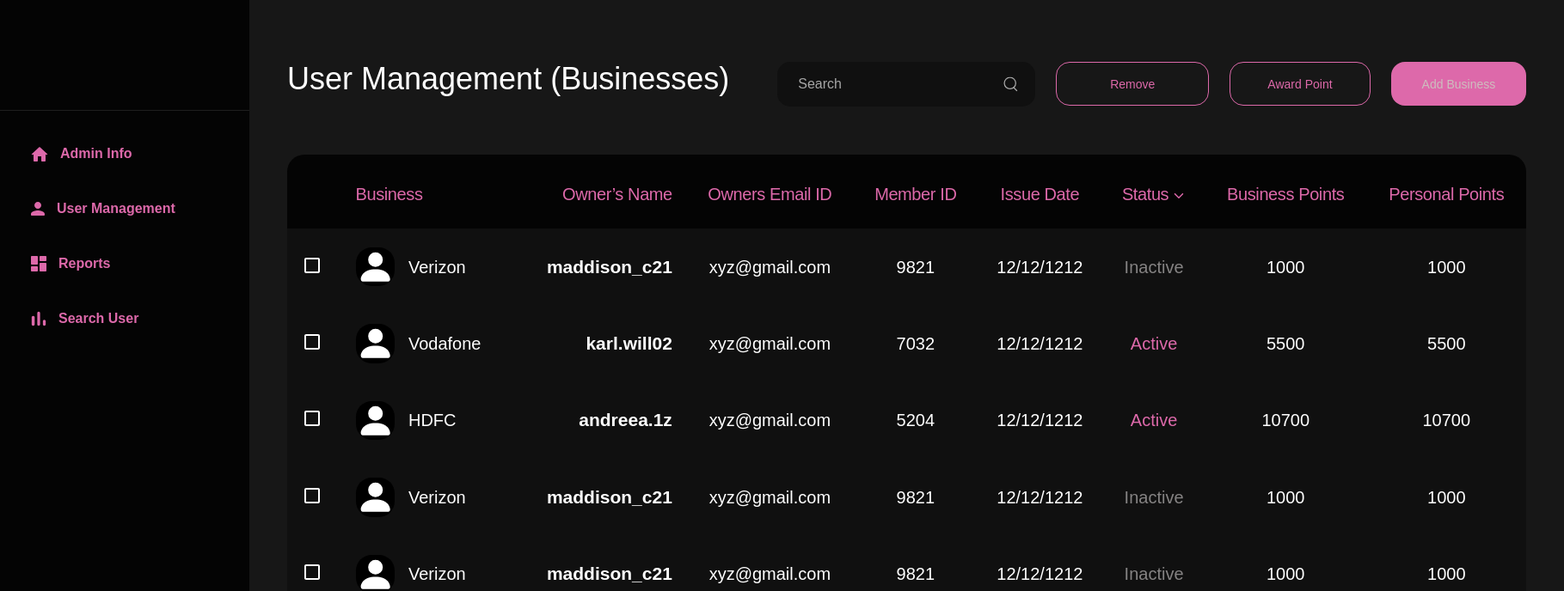
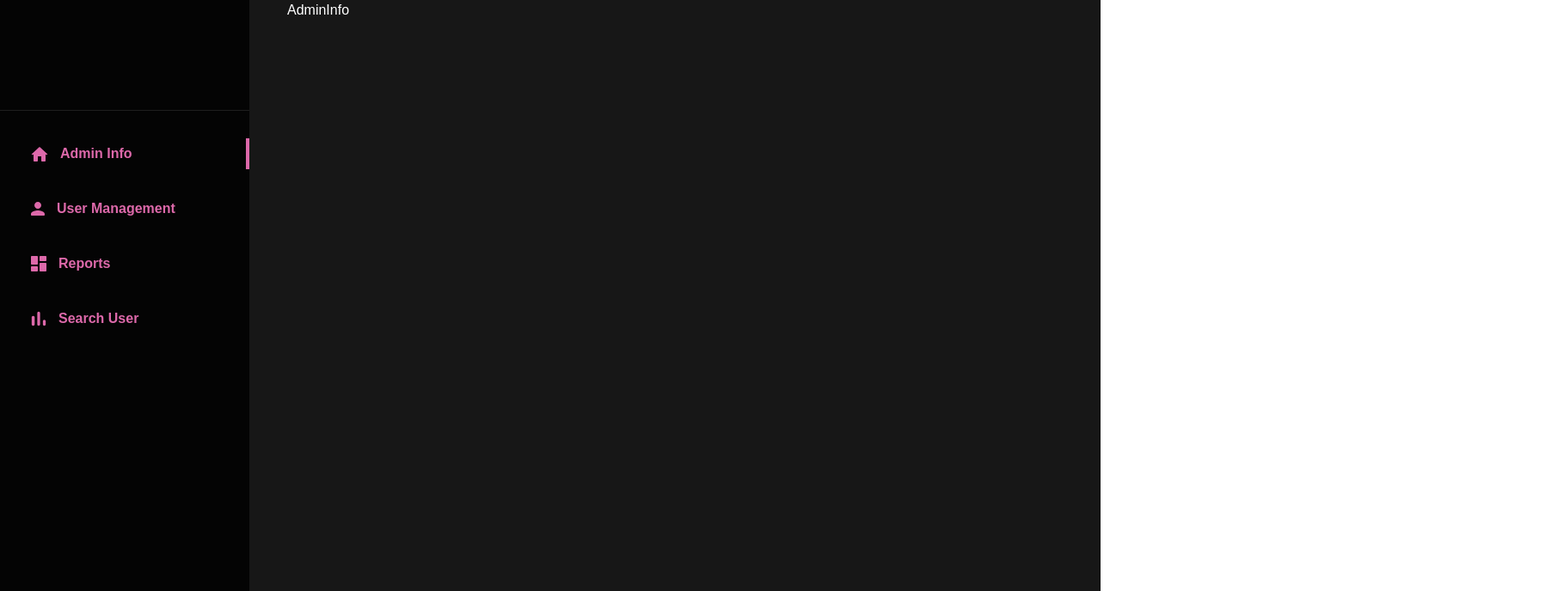
Before and after one commit to Vipul91195/crypto-owl, a React (Create React App) app: page /AdminInfo in a window 1280 px wide. Shown: the top 688 px of the page at 86% size, 1819 px wide, since content can reach past the window. Built offline with nearby package versions, Linux system fonts and the light colour scheme.

Commit message:
feat:design customer page

```diff
--- a/src/App.js
+++ b/src/App.js
@@ -10,9 +10,12 @@ import Businesses from './components/pages/Businesses';
 // import Login from './components/auth/Login';
 // import ResetPassword from './components/auth/ResetPassword';
 // import { VerifyOtp } from './components/auth/VerifyOtp';
-// import Home from './components/Home';
+import Home from './components/Home';
+import AdminInfo from './components/pages/AdminInfo';
 // import { AdminLayout } from './components/layout/AdminLayout';
-// import Businesses from './components/pages/Businesses';
+import Customers from './components/pages/Customers';
+import Reports from './components/pages/Reports';
+import SearchUser from './components/pages/SearchUser';
 
 function App() {
   return (
@@ -21,13 +24,22 @@ function App() {
       <BrowserRouter>
         <div className="App">
           <div>
-            <Businesses />
+            {/* <CustomerForm /> */}
             {/* <BusinessForm /> */}
+            {/* <Businesses /> */}
+            {/* <Customers /> */}
             {/* <AdminLayout /> */}
             {/* <AwardPoint /> */}
-            {/* <Routes>
-              <Route path="/" element={<Home />} />
-              <Route path="/login" element={<Login />} />
+            <Routes>
+              <Route path="/" />
+              <Route path="/AdminInfo" element={<AdminInfo />} />
+              <Route path="/Businesses" element={<Businesses />} />
+              <Route path="/Reports" element={<Reports />} />
+              <Route path="/Search-User" element={<SearchUser />} />
+              SearchUser
+            </Routes>
+            {/*
+            <Route path="/login" element={<Login />} />
               <Route path="/forgot" element={<Forgot />} />
               <Route path="verifyOtp" element={<VerifyOtp />} />
               <Route path="/reset-password" element={<ResetPassword />} />
--- a/src/admin/CustomerForm.js
+++ b/src/admin/CustomerForm.js
@@ -27,7 +27,7 @@ const CustomerForm = () => {
             >
                 {({ values, setFieldValue, handleSubmit }) =>
                 (<form onSubmit={handleSubmit} >
-                    <div className=' pt-7 pb-11 bg-black px-[31.5px] '>
+                    <div className=' pt-7 pb-11 bg-black px-[31.5px]'>
                         <div className='flex flex-col gap-[14px]'>
                             <div>
                                 <div className='text-sm font-medium tracking-tight text-pink-light pb-[13px]'>Name<span className='text-[#DD69AA]'>*</span></div>
@@ -74,6 +74,20 @@ const CustomerForm = () => {
                                     name='address'
                                     placeholder='Address' />
                             </div>
+                            <div className='flex gap-10 mt-[34px]'>
+                                <CustomButton
+                                    type="submit"
+                                    buttonStyle="w-full h-[44.83px] text-sm leading-6 tracking-tight font-medium  text-[#DD69AA] border border-[#DD69AA] rounded-2xl"
+                                >
+                                    Bulk Upload
+                                </CustomButton>
+                                <CustomButton
+                                    type="submit"
+                                    buttonStyle="w-full h-[44.83px]  text-sm leading-6 tracking-tight font-medium  text-[#DD69AA] border border-[#DD69AA] rounded-2xl"
+                                >
+                                    Remove
+                                </CustomButton>
+                            </div>
                         </div>
                         <div>
                             <CustomButton
--- a/src/components/layout/AdminLayout.js
+++ b/src/components/layout/AdminLayout.js
@@ -6,16 +6,18 @@ import searchUser from '../../assets/img/searchUser.svg'
 import ConfirmModal from '../ConfirmModal';
 
 
+import { useLocation } from 'react-router-dom';
 
 const tabs = [
-    { name: 'Admin Info', icon: home },
-    { name: 'User Management', icon: user },
-    { name: 'Reports', icon: report },
-    { name: 'Search User', icon: searchUser }
+    { name: 'Admin Info', icon: home, route: "/AdminInfo" },
+    { name: 'User Management', icon: user, route: "/Businesses" },
+    { name: 'Reports', icon: report, route: "/Reports" },
+    { name: 'Search User', icon: searchUser, route: "/Search-User" }
 ];
 
 
-export const AdminLayout = ({children}) => {
+export const AdminLayout = ({ children }) => {
+    const route = useLocation();
     return (
         <>
             <div className='grid grid-cols-[290px,auto] font-Sans '>
@@ -23,10 +25,15 @@ export const AdminLayout = ({children}) => {
                     <div className='border-b border-[#FFFFFF]/[10%] pt-32'></div>
                     <div>
                         {tabs.map((tab, i) => (
-                            <div key={i} className='flex items-center gap-[14px] pt-9 pl-9'>
-                                <img src={tab.icon} alt="i" />
-                                <div className='text-base leading-7 text-[#DD69AA] font-bold whitespace-nowrap'>{tab.name}</div>
-                            </div>
+                            <a href={tab.route}>
+                                <div key={i} className='flex items-center gap-[14px] pt-9 pl-9 relative'>
+                                    {tab.route === route.pathname &&
+                                        <div className='text-white h-9 w-1 bg-[#DD69AA] absolute right-0'></div>
+                                    }
+                                    <img src={tab.icon} alt="i" />
+                                    <div className='text-base leading-7 text-[#DD69AA] font-bold whitespace-nowrap'>{tab.name}</div>
+                                </div>
+                            </a>
                         ))}
                     </div>
                 </div>
--- a/src/components/pages/Businesses.js
+++ b/src/components/pages/Businesses.js
@@ -339,7 +339,9 @@ const Businesses = () => {
   return (
     <AdminLayout>
       <div className="pt-[72px] flex gap-14 justify-between">
-        <UserManagement />
+        <div className='text-white text-4xl whitespace-nowrap'>
+          User Management (Businesses)
+        </div>
         <div className="flex gap-6">
           <Formik initialValues={{ searchTerm: "" }} onSubmit={() => {}}>
             <Form>
--- a/src/utils/FormValidations.js
+++ b/src/utils/FormValidations.js
@@ -49,19 +49,19 @@ export const BusinessFormValidationSchema = Yup.object({
     companyNumber: Yup.string()
         .trim()
         .max(10, "Maximum 10 char.")
-        .required("Company Number is required."),
+        .required("Company' Number required."),
     ownerName: Yup.string()
         .trim()
         .min(2, "Must be 2 char long.")
         .max(20, "Maximum 20 char.")
-        .required("Owner Name is required."),
+        .required("Owner's Name required."),
     ownerEmail: Yup.string()
         .email("Invalid email address.")
         .required("E-mail is Required."),
     vatNumber: Yup.string()
         .trim()
         .max(20, "Maximum 9 char.")
-        .required("VAT Number is required.")
+        .required("VAT Number required.")
         .matches(/^\p{L}+$/u, "Special characters not allowed."),
     address: Yup.string()
         .trim()
```
